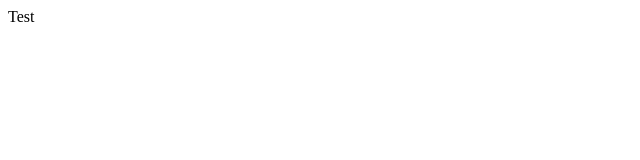
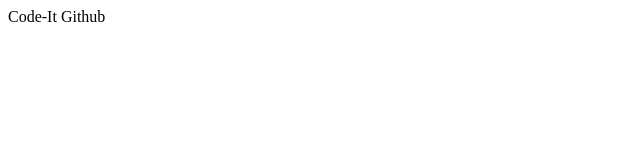
Before and after one commit to code-it-ytb/code-it-ytb.github.io, a plain HTML site: page index.html in a window 1280 px wide. Shown: the full height of the page, 0-640 px from the left. Drawn offline with Linux system fonts and the light colour scheme.

Commit message:
Update index.html

```diff
--- a/index.html
+++ b/index.html
@@ -3,6 +3,6 @@
     <title>Code It - GitHub Pages</title>
   </head>
   <body>
-    Test
+    Code-It Github
   </body>
 </html>
```
